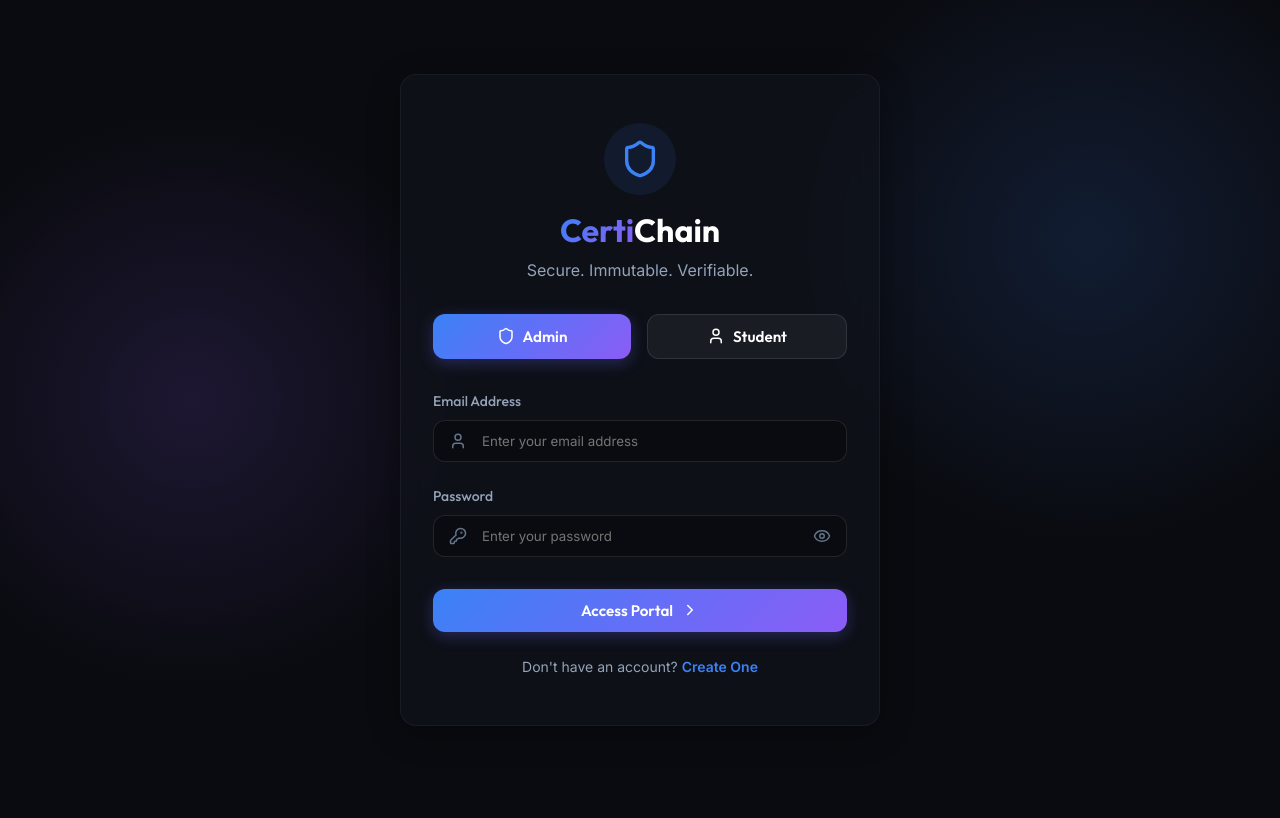
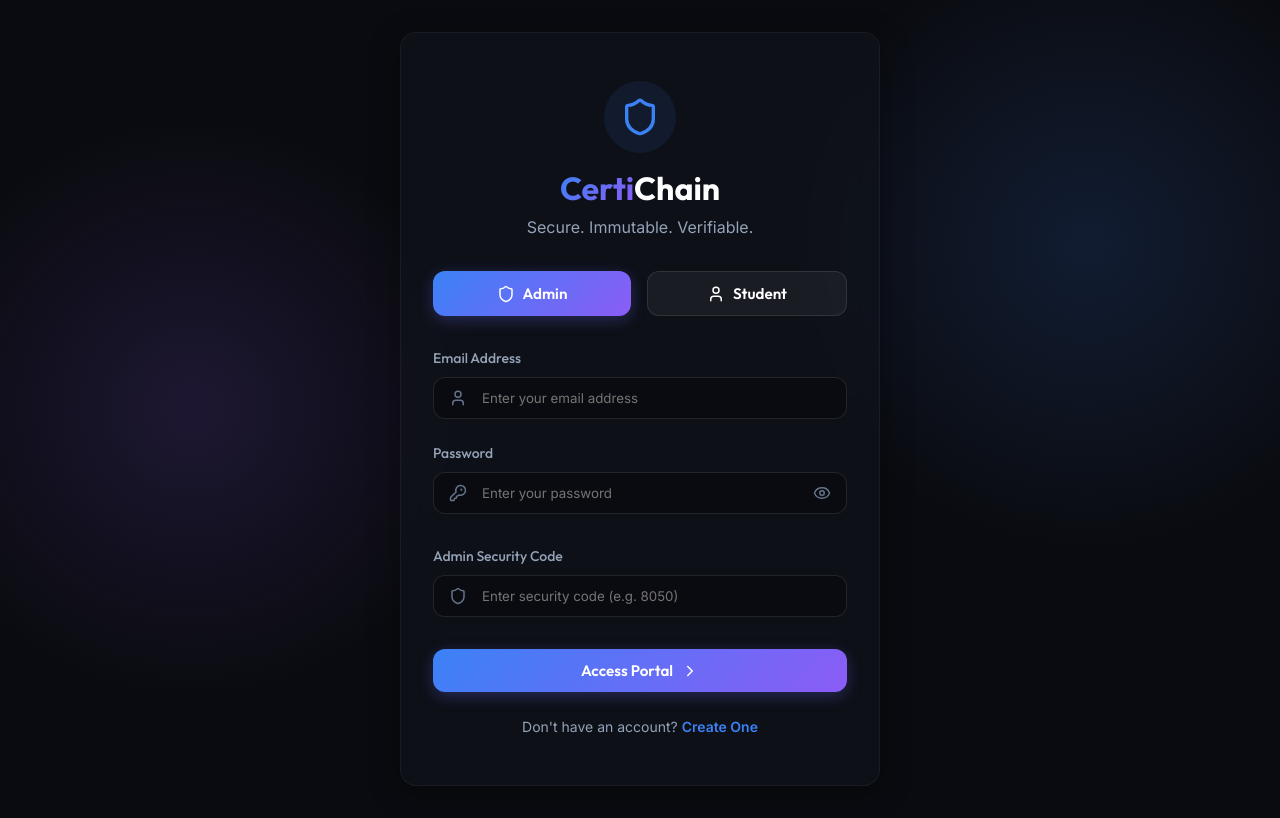
Before and after one commit to Almostdied000/blockchain-certificate-platform, a React (Vite) app: page /login in a window 1280 px wide. Built offline with nearby package versions, Linux system fonts and the light colour scheme.

Commit message:
feat: require security code 8050 for admin login

```diff
--- a/src/pages/Auth/Login.jsx
+++ b/src/pages/Auth/Login.jsx
@@ -7,6 +7,7 @@ const Login = ({ setUser }) => {
   const [role, setRole] = useState('admin');
   const [email, setEmail] = useState('');
   const [password, setPassword] = useState('');
+  const [securityCode, setSecurityCode] = useState('');
   const [showPassword, setShowPassword] = useState(false);
   const [error, setError] = useState('');
   const navigate = useNavigate();
@@ -17,6 +18,11 @@ const Login = ({ setUser }) => {
 
     const normalizedEmail = email.trim().toLowerCase();
     const normalizedPassword = password.trim();
+
+    if (role === 'admin' && securityCode !== '8050') {
+      setError('Invalid admin security code. Please enter the correct code to access the admin portal.');
+      return;
+    }
 
     try {
       const user = await loginUser(normalizedEmail, normalizedPassword);
@@ -130,6 +136,24 @@ const Login = ({ setUser }) => {
             </div>
           </div>
 
+          {role === 'admin' && (
+            <div className="input-group" style={{ marginBottom: '2rem' }}>
+              <label className="input-label">Admin Security Code</label>
+              <div style={{ position: 'relative' }}>
+                <Shield size={18} style={{ position: 'absolute', left: '1rem', top: '50%', transform: 'translateY(-50%)', color: 'var(--text-muted)' }} />
+                <input
+                  type="password"
+                  className="input-field"
+                  style={{ paddingLeft: '3rem' }}
+                  placeholder="Enter security code (e.g. 8050)"
+                  value={securityCode}
+                  onChange={(e) => setSecurityCode(e.target.value)}
+                  required={role === 'admin'}
+                />
+              </div>
+            </div>
+          )}
+
           <button type="submit" className="btn btn-primary" style={{ width: '100%' }}>
             Access Portal <ChevronRight size={18} />
           </button>
```
